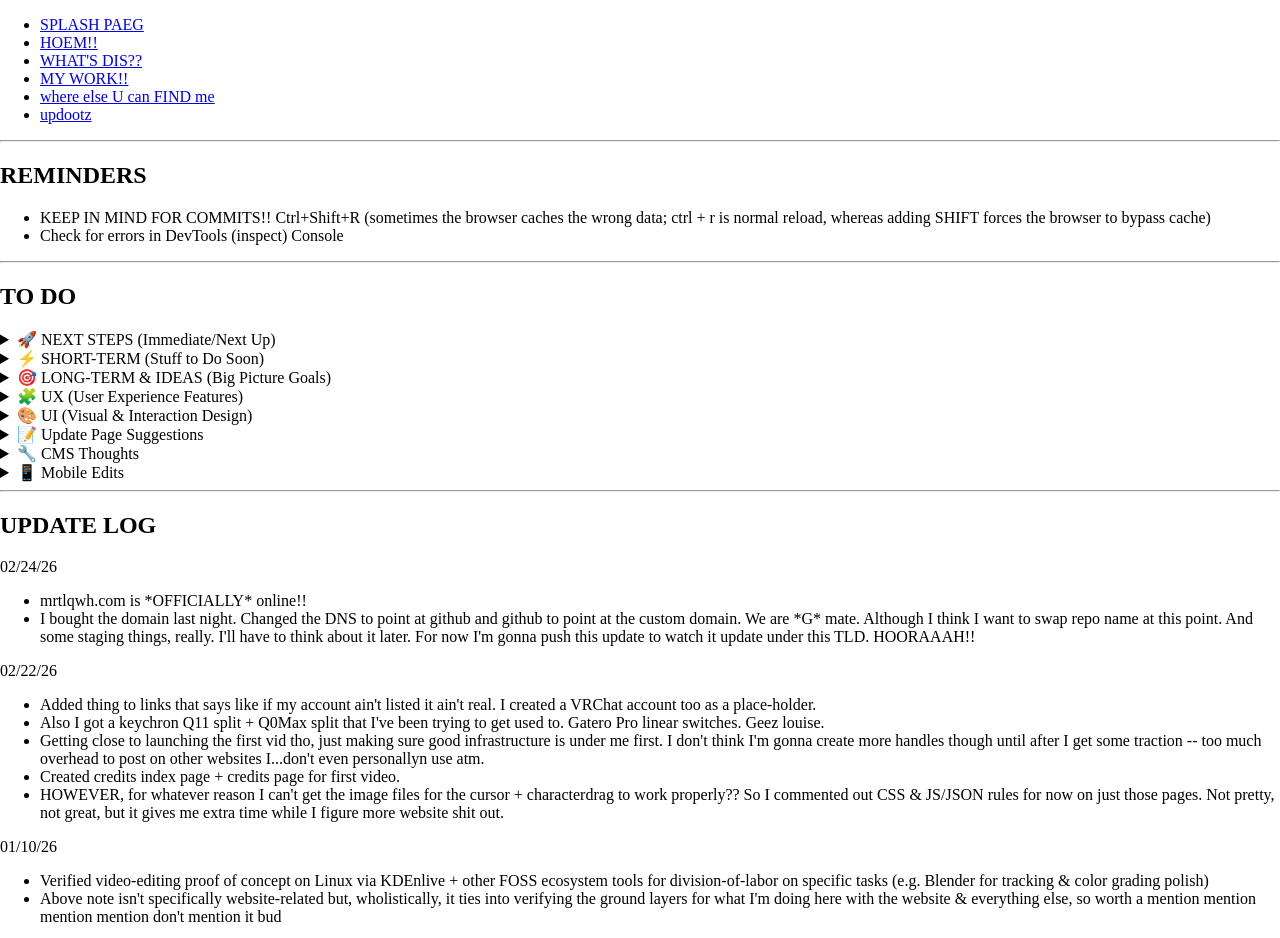
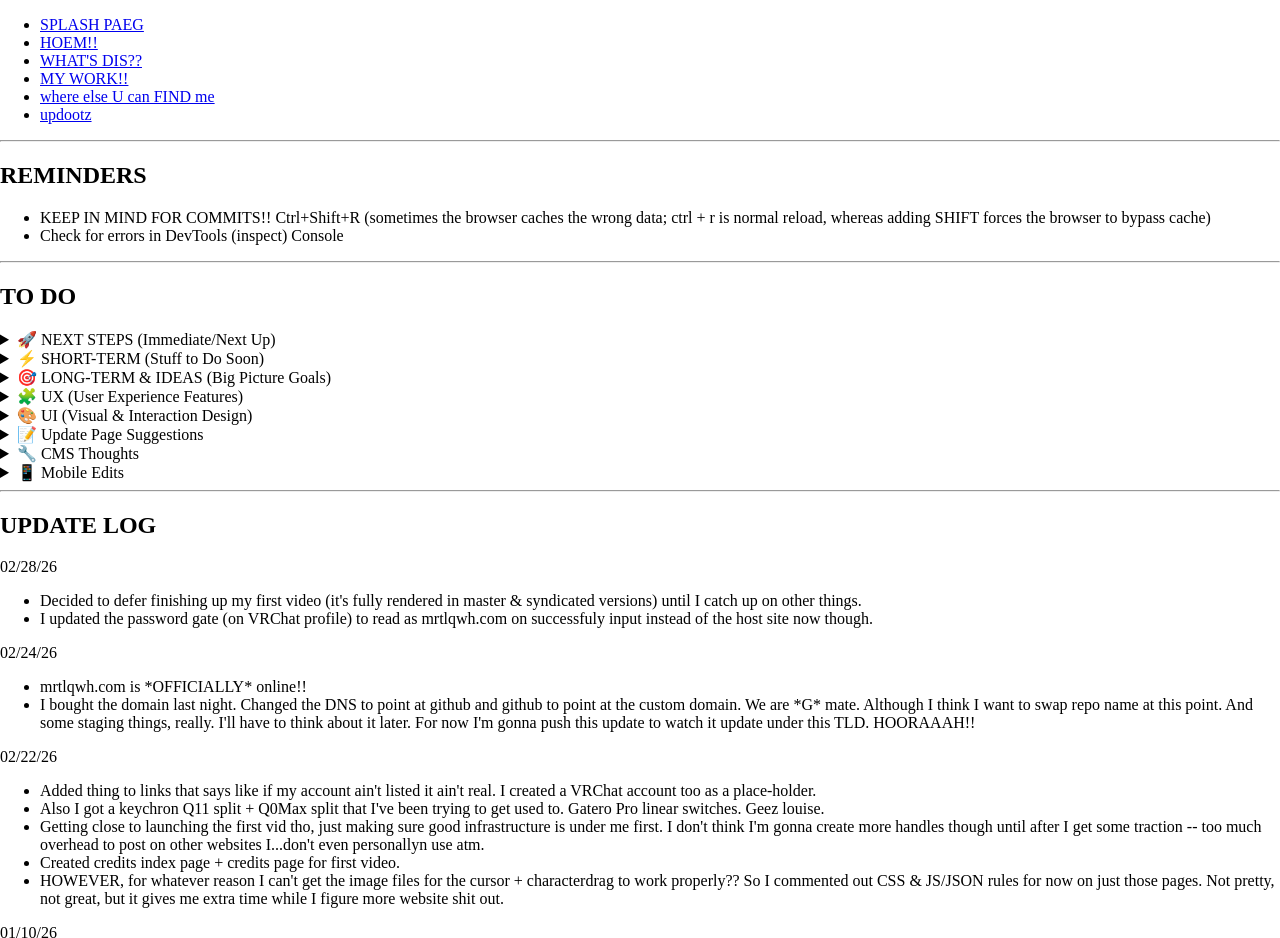
Before and after one commit to xXMrKittyCaptainFartzXx/The-Le-Beta, a plain HTML site: page epicupdatelog.html in a window 1280 px wide. Shown: the top 938 px of the page. Drawn offline with Linux system fonts and the light colour scheme.

Commit message:
Made some updates to update log (reflecting some external stuff)

```diff
--- a/epicupdatelog.html
+++ b/epicupdatelog.html
@@ -176,6 +176,11 @@
     <hr />
   <section id="updatelog">
     <h1>UPDATE LOG</h1>
+      <time datetime="2026-02-28">02/28/26</time>
+        <ul>
+          <li>Decided to defer finishing up my first video (it's fully rendered in master & syndicated versions) until I catch up on other things.</li>
+          <li>I updated the password gate (on VRChat profile) to read as mrtlqwh.com on successfuly input instead of the host site now though.</li>
+        </ul>
       <time datetime="2026-02-24">02/24/26</time>
         <ul>
           <li>mrtlqwh.com is *OFFICIALLY* online!!</li>
@@ -354,7 +359,7 @@
             <li>created /css/style.css</li>
             <li>Put in basic YouTube Embed and modified with style.css</li>
             <li>Created barebones Hyperlink Navigation!! YAAAYY!!!</li>
-            <li>Longer-term Planning: Scaling from 2D (website) → 1D (social media) → 3D (Resonite). Community building. Then: moss cabin, queer commune, capitalism goes in the trash. Profit from quirky empire of cuddles & kisses & spiritual boners xoxoxoxo MWAHAHAAHAHA</li>
+            <li>Longer-term Planning: Scaling from 2D (website) → 1D (social media) → 3D (VR). Community building. Then: moss cabin, queer commune, capitalism goes in the trash. Profit from quirky empire of cuddles & kisses & spiritual boners xoxoxoxo MWAHAHAAHAHA</li>
             <li>More planning: why Captain Googly-Purr is the best UI/UX decision evar and nobody else can argue because he is so cute and awesome and amazing and I love him and he made me cry like hours after I created him (possibly accidentally) and was talking to ChatGPT about it all and it made me more emotional cuz my heart oooooo OOO but also shhhh these are updatelogs back to not crying. Oh but also yeah i want to make him interact with the website more so I planned more. Kinda.</li>
         </ul>
       <time datetime="2025-08-04">8/04/25</time>
```
